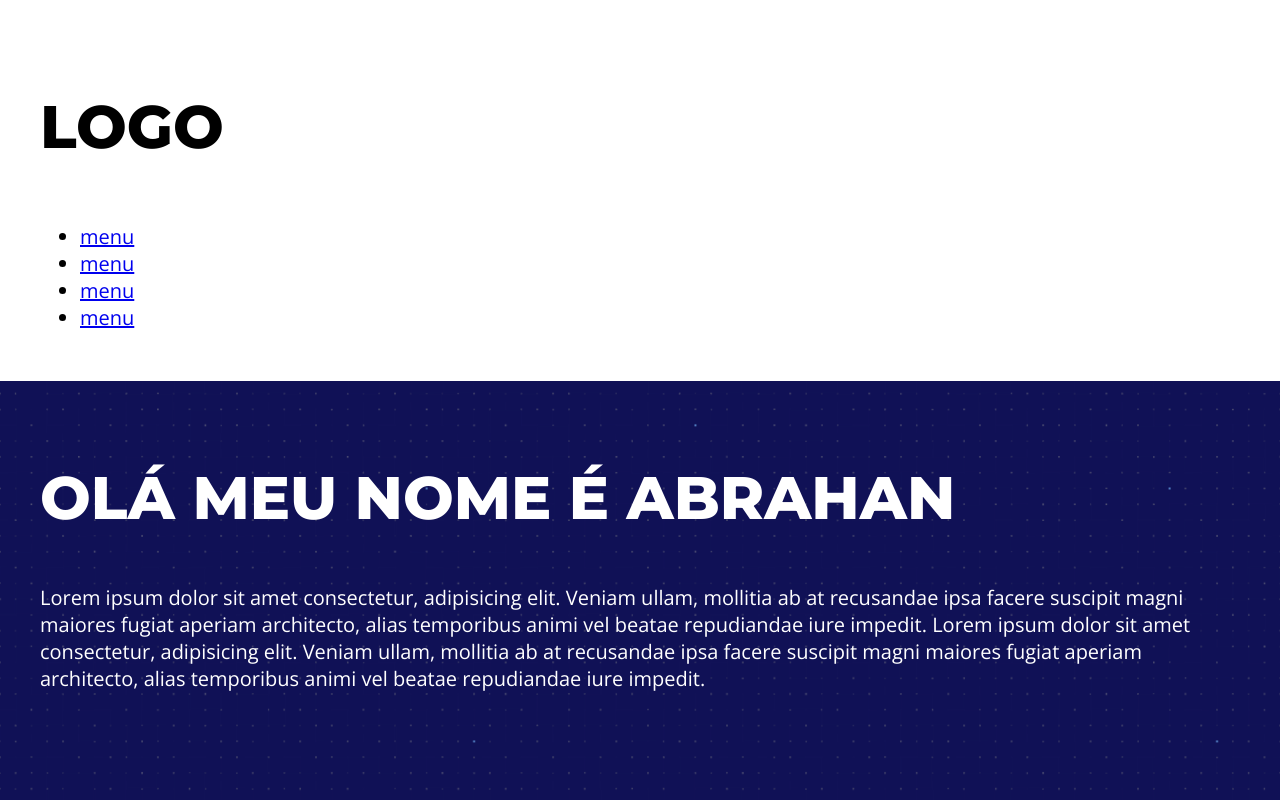
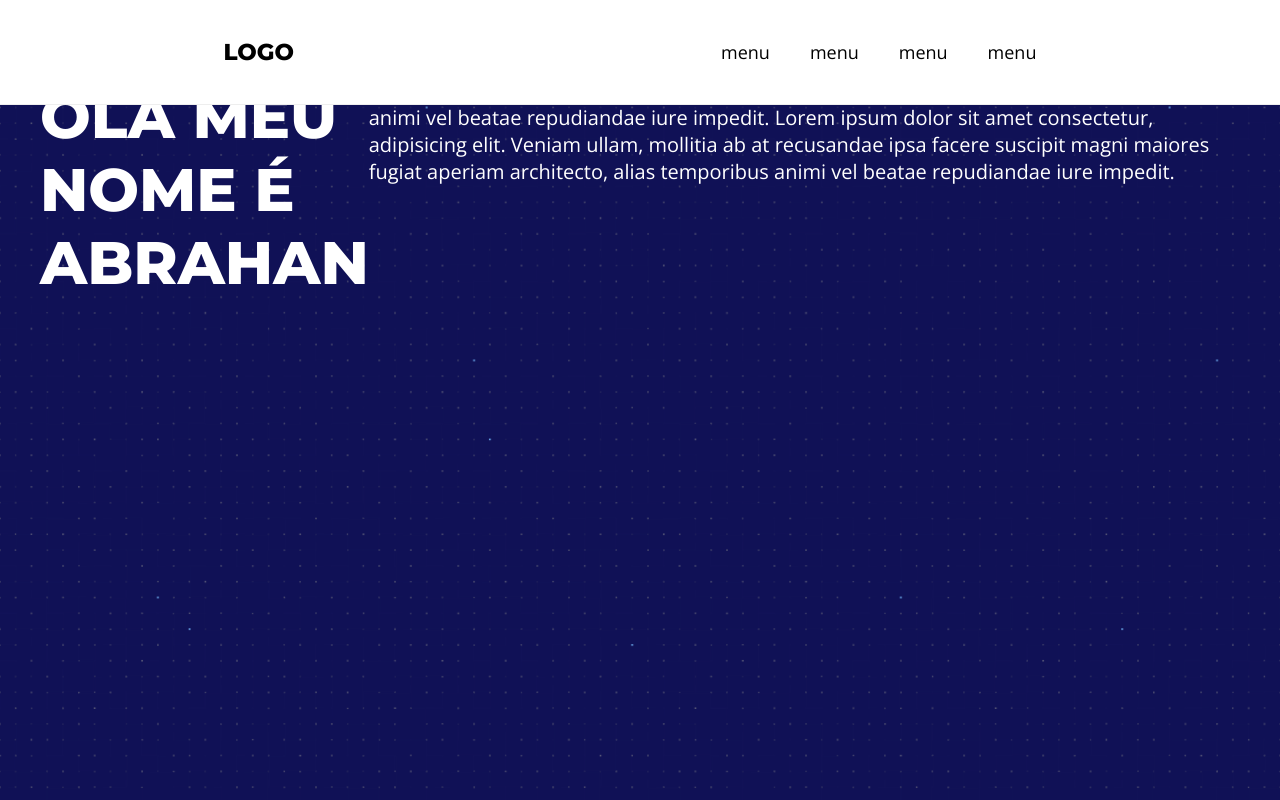
Before and after one commit to IAbrahanArley/portifolioweb, a plain HTML site: page index.html in a window 1280 px wide. Shown: the top 800 px of the page. Drawn offline with nearby package versions, Linux system fonts and the light colour scheme.

Commit message:
menu pronto

```diff
--- a/Assets/css/style.css
+++ b/Assets/css/style.css
@@ -1,7 +1,8 @@
 :root{
   --white-color: #ffffff;
   --gap: 3rem;
-
+  --primary-color: #000;
+  --light-gray-color: #eee;
 }
 body {
   margin: 0;
@@ -53,9 +54,12 @@ h6{
   background-color: #ffffff;
   overflow: hidden;
 }
+a{
+  text-decoration: none;
+}
 
 
-.hotbar a {
+/* .hotbar a {
   float: left;
   color: rgb(0, 0, 0);
   text-align: center;
@@ -103,14 +107,15 @@ h6{
   .sidebar i {
     font-size: 24px;
   }
-  .main-bg {
+ */
+ .main-bg {
     background-image: url("../img/pattern-randomized.svg");
     background-size: cover;
     background-position: center center;
     color: var(--white-color);
   }
   .white-bg{
-    background-color: #ffffff;
+    background: var(--white-color);
   }
 
   .main-content {
@@ -121,3 +126,57 @@ h6{
   .section{
     min-height: 100vh;
   }
+  .menu{
+    background: var(--white-color);
+    position: fixed;
+    top: 0;
+    left: 0;
+    right: 0;
+    width: 100%;
+    border-bottom: 1px solid var(--light-gray-color);
+  }
+  .menu-content{
+    display: flex;
+    justify-content: space-between;
+    align-items: center;
+    padding-top: 0;
+    padding-bottom: 0;
+
+  }
+  .main-content{
+    display: flex;
+    justify-content: space-around;
+  }
+  .menu ul{
+    list-style: none;
+    display: flex;
+  }
+  .menu h1{
+    font-size: 2.3rem;
+    color: var(--primary-color);
+  }
+  .menu h1 a{
+    color: inherit;
+  }
+  .menu ul li a{
+    display: block;
+    padding: 2rem;
+    font-size: 1.8rem;
+    color: var(--primary-color);
+    position: relative;
+  }
+  .menu ul li a::after {
+    content: '';
+    position: absolute;
+    bottom: 1rem;
+    left: 50%;
+    width: 0;
+    height: 0.2rem;
+    background: #6590FF;
+    transition: all 300ms ease-in-out;
+
+  }
+  .menu ul li a:hover::after {
+    width: 50%;
+    left: 25%;
+  }
--- a/index.html
+++ b/index.html
@@ -15,10 +15,12 @@
         rel="stylesheet">
 </head>
 
-<body>
+<body class="main-bg">
     <aside class="menu">
-    <section class="main-content">
-      <h1>LOGO</h1>
+        <section class="main-content menu-content">
+            <h1>
+                <a href="#">LOGO</a>
+            </h1>
             <nav>
                 <ul>
                     <li><a href="#">menu</a></li>
```
Lines whose indentation alone changed are shown as unchanged.
